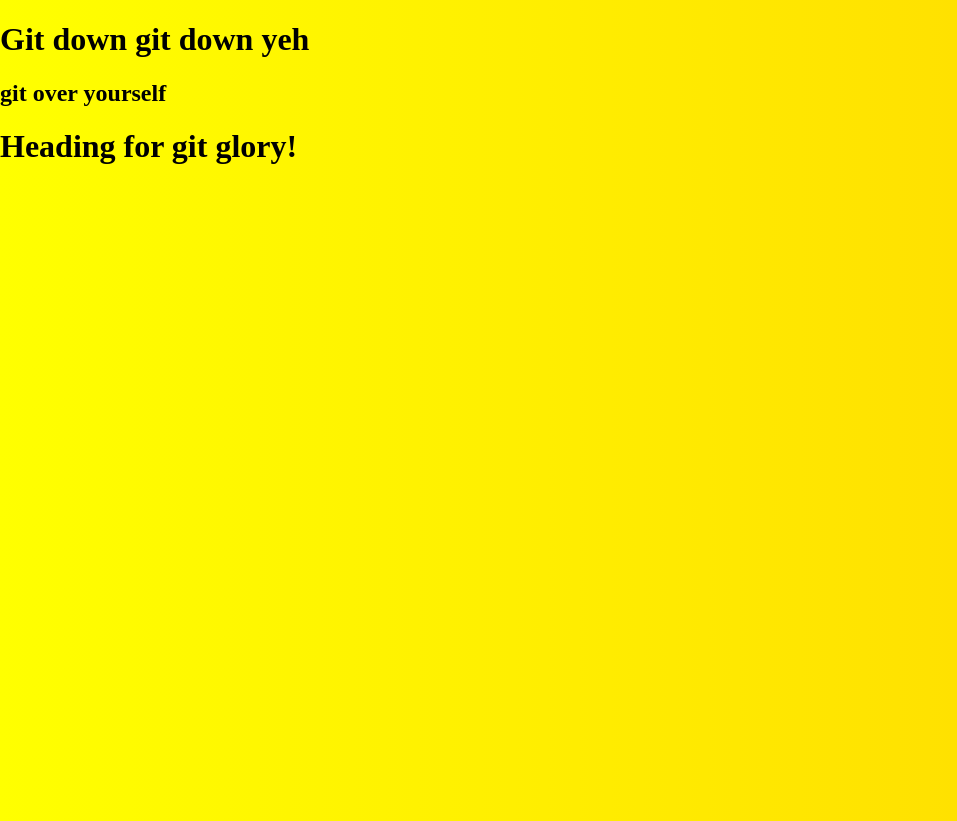
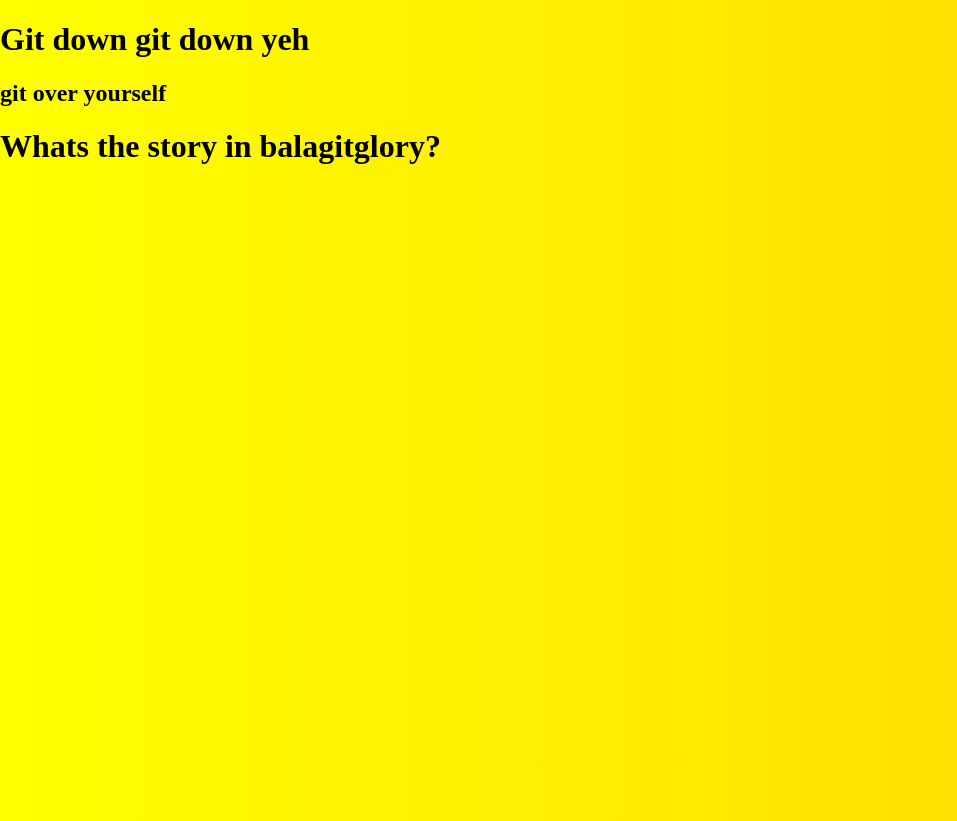
Before and after one commit to mrbenbot/git-test, a plain HTML site: page index.html in a window 1280 px wide. Shown: the whole page, without its empty margins (0-957 px from the left). Drawn offline with Linux system fonts and the light colour scheme.

Commit message:
thought of cool pun for body

```diff
--- a/index.html
+++ b/index.html
@@ -12,7 +12,7 @@
       <h2>git over yourself</h2>
     </hgroup>
     <main>
-      <h1>Heading for git glory!</h1>
+      <h1>Whats the story in balagitglory?</h1>
     </main>
     <script src="./main.js"></script>
   </body>
```
